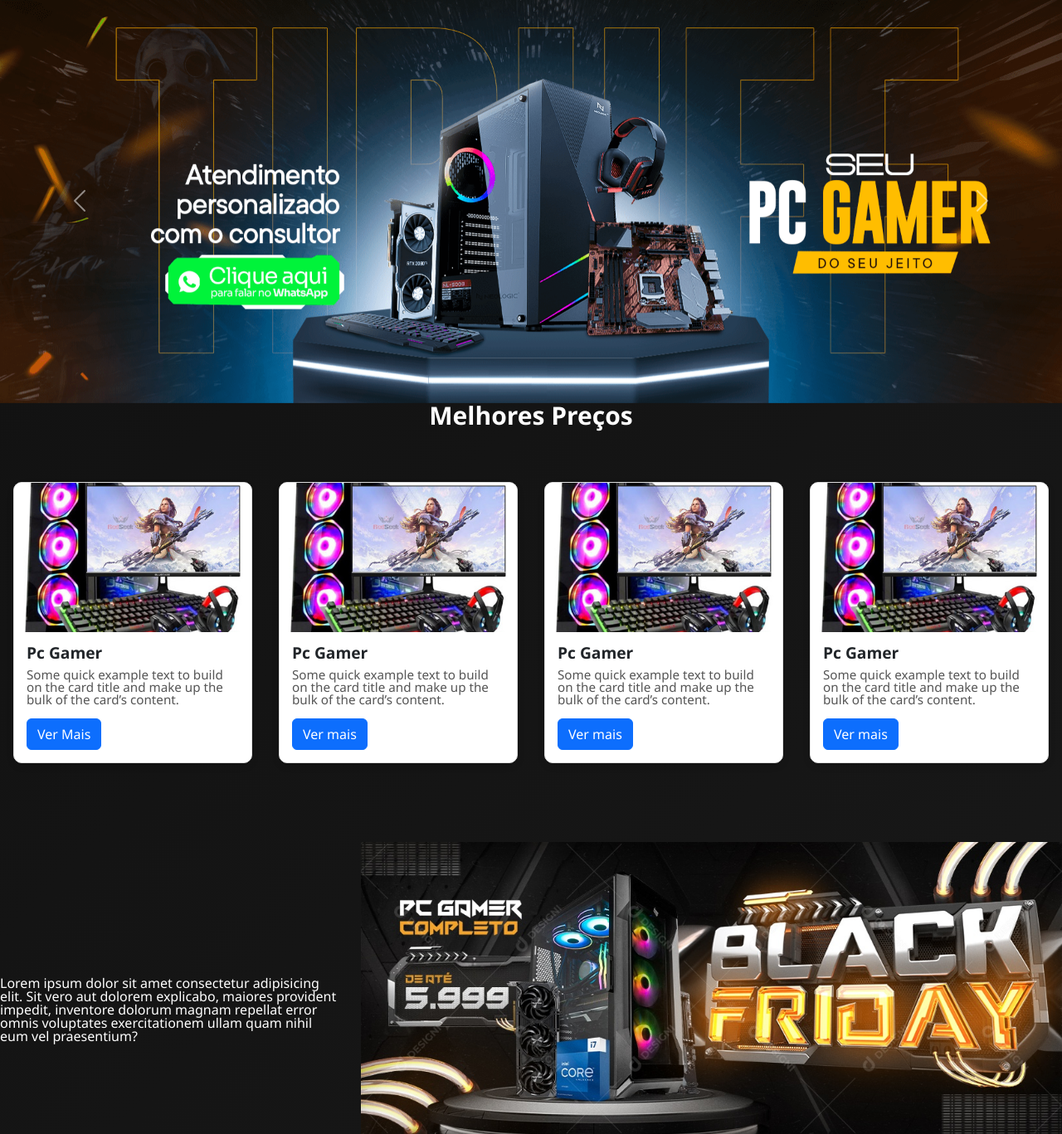
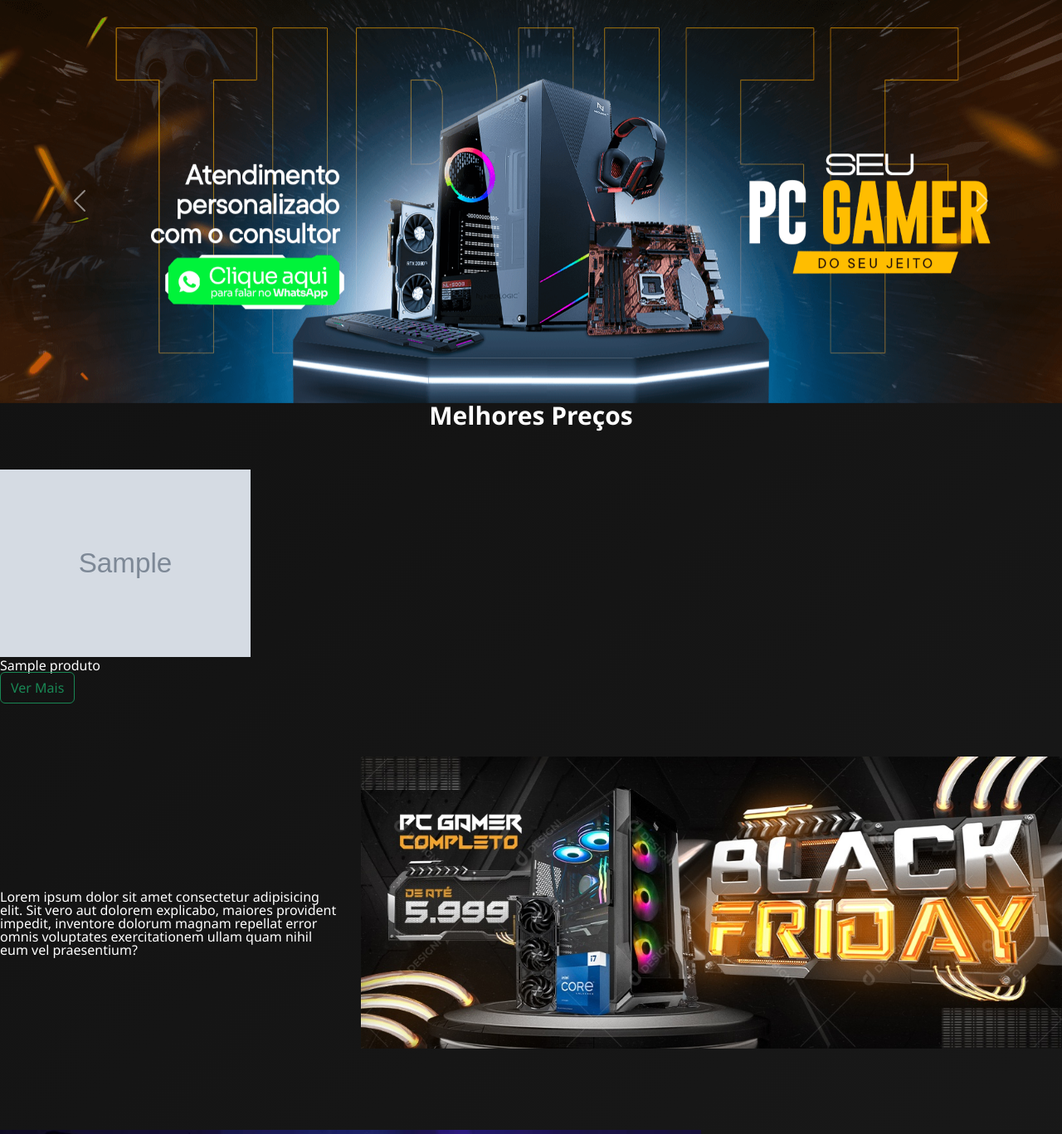
Before and after one commit to gustavo2606/setupshopp, a PHP site: page / in a window 1280 px wide. Shown: the part 682-2049 px from the top of the page at 83% size. Run offline with PHP 8.4, Linux system fonts and the light colour scheme; tables that the repository leaves empty or names only in its code hold one stand-in row (values such as "Sample post"); grey boxes marked "Sample" are stand-in pictures.

Commit message:
so falta a parte de home

```diff
--- a/estilo.css
+++ b/estilo.css
@@ -244,3 +244,13 @@ body {
     display: flex;
     justify-content: space-around;
 }
+
+.foto{
+    width: 350px;
+    height: 240px;
+}
+
+.fotoss{
+    width: 500px;
+    height: 300px;
+}
--- a/index.php
+++ b/index.php
@@ -29,52 +29,46 @@ include "cabecalho.php";
 
 
 
-        <div class="cards">
 
-            <div class="card" style="width: 18rem;">
-                <img src="img/pc1.jpg" class="card-img-top" alt="...">
-                <div class="card-body">
-                    <h5 class="card-title">Pc Gamer</h5>
-                    <p class="card-text">Some quick example text to build on the card title and make up the bulk of the
-                        card’s content.</p>
-                    <a href="detalhes.html" class="btn btn-primary">Ver Mais</a>
-                </div>
-
-            </div>
-            <div class="card" style="width: 18rem;">
-                <img src="img/pc1.jpg" class="card-img-top" alt="...">
-                <div class="card-body">
-                    <h5 class="card-title">Pc Gamer</h5>
-                    <p class="card-text">Some quick example text to build on the card title and make up the bulk of the
-                        card’s content.</p>
-                    <a href="detalhes.html" class="btn btn-primary">Ver mais</a>
-                </div>
-
-            </div>
-            <div class="card" style="width: 18rem;">
-                <img src="img/pc1.jpg" class="card-img-top" alt="...">
-                <div class="card-body">
-                    <h5 class="card-title">Pc Gamer</h5>
-                    <p class="card-text">Some quick example text to build on the card title and make up the bulk of the
-                        card’s content.</p>
-                    <a href="detalhes.html" class="btn btn-primary">Ver mais</a>
-                </div>
-
-            </div>
-            <div class="card" style="width: 18rem;">
-                <img src="img/pc1.jpg" class="card-img-top" alt="...">
-                <div class="card-body">
-                    <h5 class="card-title">Pc Gamer</h5>
-                    <p class="card-text">Some quick example text to build on the card title and make up the bulk of the
-                        card’s content.</p>
-                    <a href="detalhes.html" class="btn btn-primary">Ver mais</a>
-                </div>
-            </div>
+<div class="row mb-5">
+    <?php
 
 
 
+    $servidor = 'localhost';
+    $bd = 'bd_loja';
+    $usuario = 'root';
+    $senha = '';
+
+    $conexao = mysqli_connect($servidor, $usuario, $senha, $bd);
+
+    if (!$conexao) {
+        die("deu ruim " . mysqli_connect_error());
+    }
+
+
+
+
+    $sql = "select * from produtos order by avaliacao desc limit 4";
+    $resultado = mysqli_query($conexao, $sql);
+
+    // echo "<pre>";
+    // print_r($resultado);
+    // exit();
+    while ($linha = mysqli_fetch_assoc($resultado)) {
+        ?>
+        <div class="col-3">
+            <img src="<?= $linha['foto'] ?>" class="img-fluid">
+            <h3><?= $linha['nome']; ?></h3>
+
+            <a href="itens.php?id=<?= $linha['id']; ?>" class="btn btn-outline-success mb-3">Ver Mais</a>
         </div>
+        <?php
+    }
 
+    ?>
+
+</div>
 
 
 <div class="row mt-5">
```
Also changed, not shown: Setups.php (+45 -45 lines), conexao.php (+15 -0 lines), itens.php (+54 -74 lines). Lines whose indentation alone changed are shown as unchanged.
